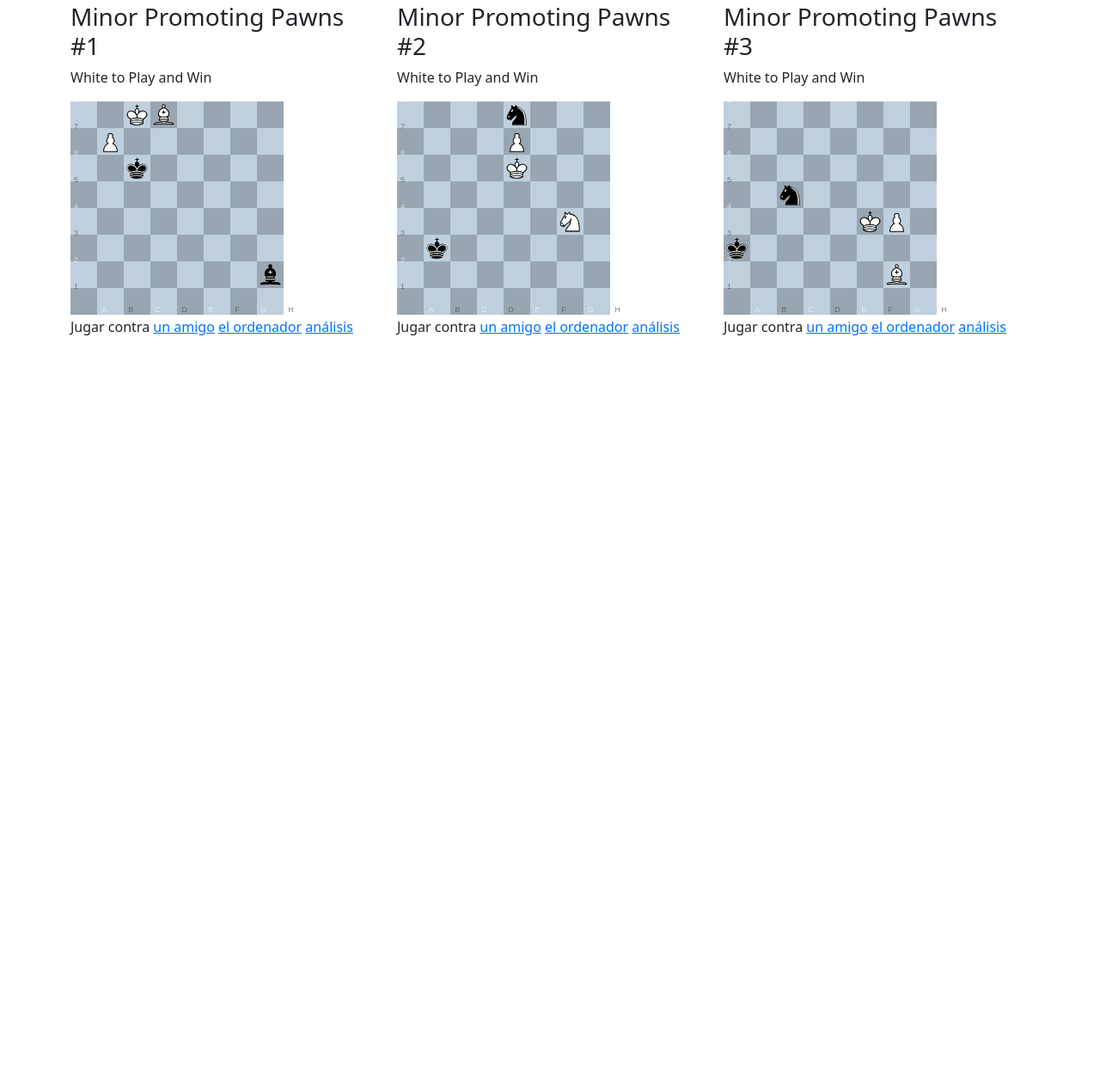
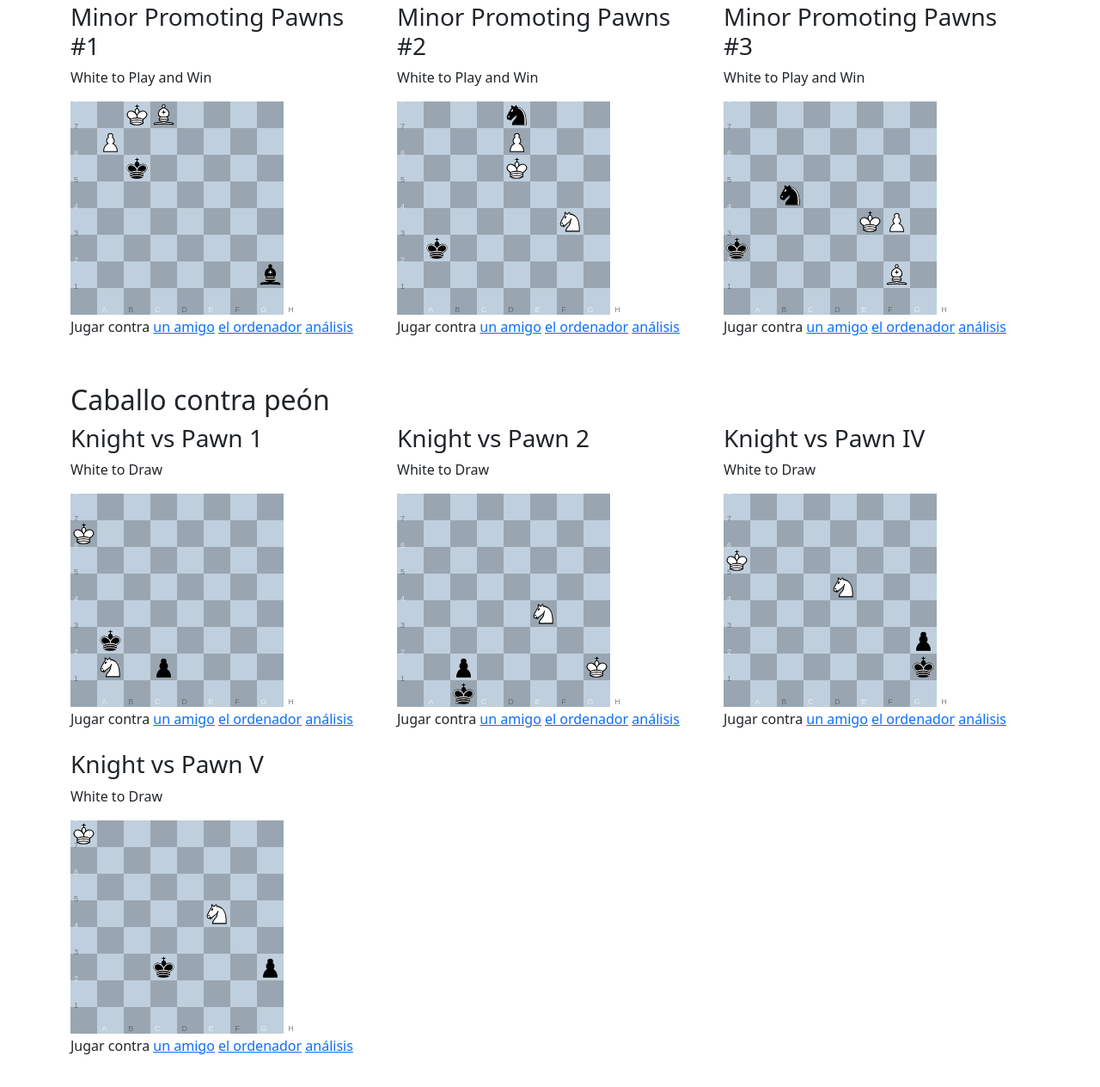
Before and after one commit to gambitodeguada/endings.gambitodeguada.com, a plain HTML site: page index.html in a window 1280 px wide. Shown: the part 5140-6404 px from the top of the page at 86% size. Before the commit the page ends 5586 px from the top, so only its background shows below. Drawn offline with nearby package versions, Linux system fonts and the light colour scheme.

Commit message:
knight vs pawn endings

```diff
--- a/index.html
+++ b/index.html
@@ -59,7 +59,14 @@
       Chessground(document.getElementById('id_2KB4_1P6_2k5_8_8_8_7b_8_w_-_-_0_1'), { fen: '2KB4/1P6/2k5/8/8/8/7b/8 w - - 0 1', });
       Chessground(document.getElementById('id_4n3_4P3_4K3_8_6N1_1k6_8_8_w_-_-_0_1'), { fen: '4n3/4P3/4K3/8/6N1/1k6/8/8 w - - 0 1', });
       Chessground(document.getElementById('id_8_8_8_2n5_5KP1_k7_6B1_8_w_-_-_0_1'), { fen: '8/8/8/2n5/5KP1/k7/6B1/8 w - - 0 1', });
-
+      Chessground(document.getElementById('id_8_K7_8_8_8_1k6_1N1p4_8_w_-_-_0_1'), {
+          fen: '8/K7/8/8/8/1k6/1N1p4/8 w - - 0 1',
+      });
+      Chessground(document.getElementById('id_8_8_8_8_5N2_8_2p4K_2k5_w_-_-_0_1'), { fen: '8/8/8/8/5N2/8/2p4K/2k5 w - - 0 1',});
+      Chessground(document.getElementById('id_8_8_K7_4N3_8_7p_7k_8_w_-_-_0_1'), { fen: '8/8/K7/4N3/8/7p/7k/8 w - - 0 1',});
+      Chessground(document.getElementById('K7_8_8_5N2_8_3k3p_8_8_w_-_-_0_1'), {
+          fen: 'K7/8/8/5N2/8/3k3p/8/8 w - - 0 1',
+      });
     </script>
   </head>
   <body>
@@ -174,6 +181,48 @@
           </div>
       </section>
 
+      <section>
+          <h2>Caballo contra peón</h2>
+          <div class="row">
+              <div class="col-md-4 mb-4">
+                  <h3>Knight vs Pawn 1</h3>
+                  <p>White to Draw</p>
+                  <div class="chessground" id="id_8_K7_8_8_8_1k6_1N1p4_8_w_-_-_0_1"></div>
+                  Jugar contra <a href="https://lichess.org/?fen=8%2FK7%2F8%2F8%2F8%2F1k6%2F1N1p4%2F8+w+-+-+0+1#friend">un amigo</a>
+                  <a href="https://lichess.org/?fen=8%2FK7%2F8%2F8%2F8%2F1k6%2F1N1p4%2F8+w+-+-+0+1#ai">el ordenador</a>
+                  <a href="https://lichess.org/analysis/standard/8/K7/8/8/8/1k6/1N1p4/8_w_-_-_0_1">análisis</a>
+              </div>
+
+              <div class="col-md-4 mb-4">
+                  <h3>Knight vs Pawn 2</h3>
+                  <p>White to Draw</p>
+                  <div class="chessground" id="id_8_8_8_8_5N2_8_2p4K_2k5_w_-_-_0_1"></div>
+                  Jugar contra <a href="https://lichess.org/?fen=8%2F8%2F8%2F8%2F5N2%2F8%2F2p4K%2F2k5+w+-+-+0+1#friend">un amigo</a>
+                  <a href="https://lichess.org/?fen=8%2F8%2F8%2F8%2F5N2%2F8%2F2p4K%2F2k5+w+-+-+0+1#ai">el ordenador</a>
+                  <a href="https://lichess.org/analysis/standard/8/8/8/8/5N2/8/2p4K/2k5_w_-_-_0_1">análisis</a>
+              </div>
+              <div class="col-md-4 mb-4">
+                  <h3>Knight vs Pawn IV</h3>
+                  <p>White to Draw</p>
+                  <div class="chessground" id="id_8_8_K7_4N3_8_7p_7k_8_w_-_-_0_1"></div>
+                  Jugar contra <a href="https://lichess.org/?fen=8%2F8%2FK7%2F4N3%2F8%2F7p%2F7k%2F8+w+-+-+0+1#friend">un amigo</a>
+                  <a href="https://lichess.org/?fen=8%2F8%2FK7%2F4N3%2F8%2F7p%2F7k%2F8+w+-+-+0+1#ai">el ordenador</a>
+                  <a href="https://lichess.org/analysis/standard/8/8/K7/4N3/8/7p/7k/8_w_-_-_0_1">análisis</a>
+              </div>
+              <div class="col-md-4 mb-4">
+                  <h3>Knight vs Pawn V</h3>
+                  <p>White to Draw</p>
+                  <div class="chessground" id="K7_8_8_5N2_8_3k3p_8_8_w_-_-_0_1"></div>
+                  Jugar contra <a href="https://lichess.org/?fen=K7%2F8%2F8%2F5N2%2F8%2F3k3p%2F8%2F8+w+-+-+0+1#friend">un amigo</a>
+                  <a href="https://lichess.org/?fen=K7%2F8%2F8%2F5N2%2F8%2F3k3p%2F8%2F8+w+-+-+0+1#ai">el ordenador</a>
+                  <a href="https://lichess.org/analysis/standard/K7/8/8/5N2/8/3k3p/8/8_w_-_-_0_1">análisis</a>
+              </div>
+          </div>
+
+
+
+      </section>
+
 
 
 
```
